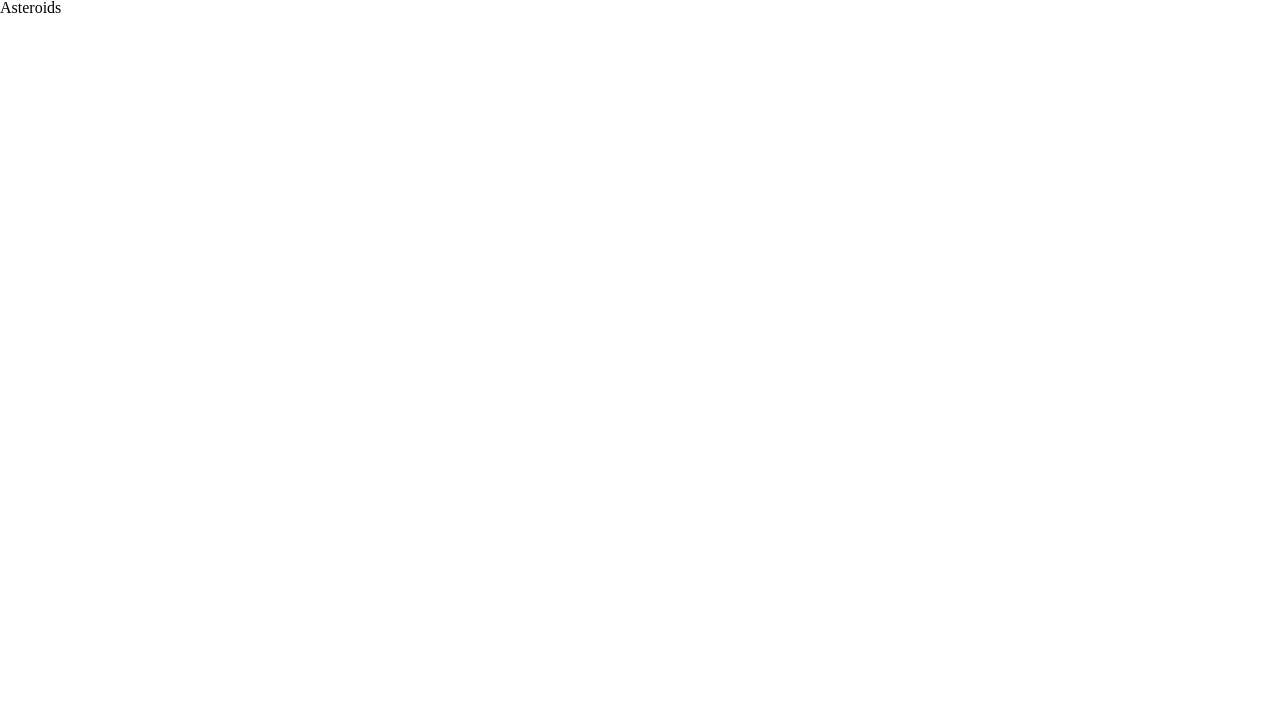
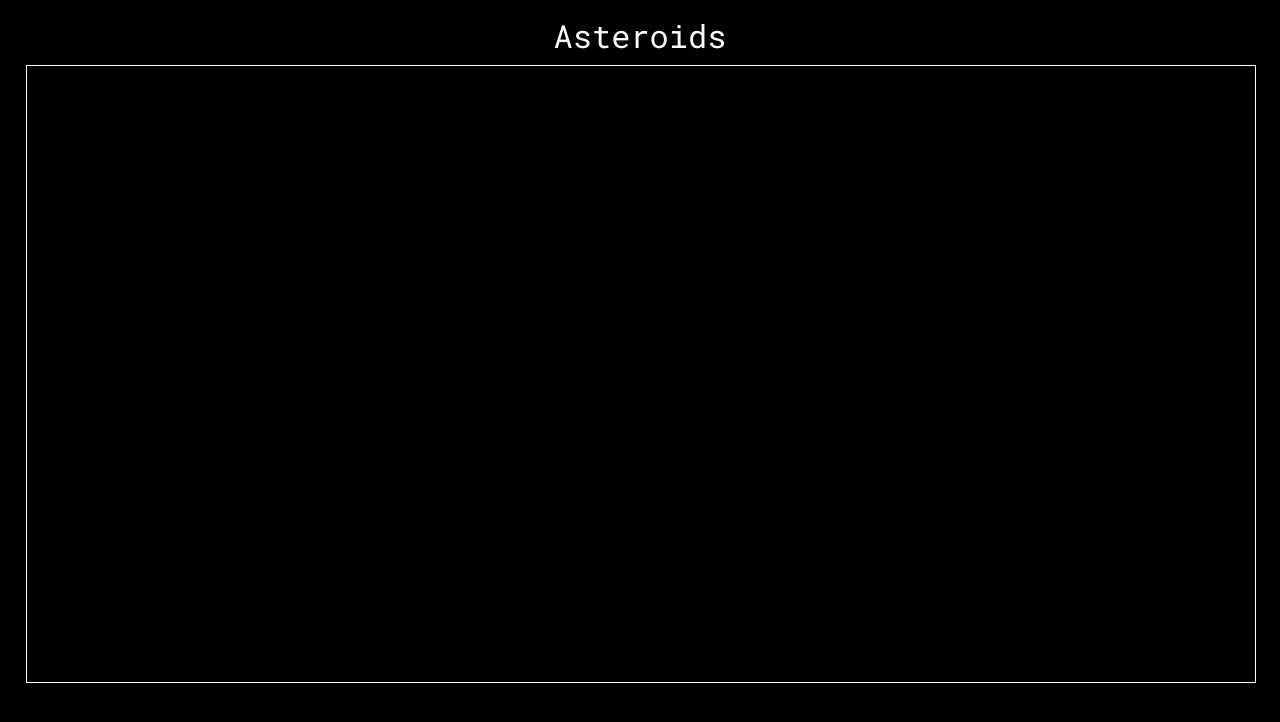
Before and after one commit to ITYL-dev/ITYL-dev.github.io, a website: page index.html in a window 1280 px wide. Drawn offline with Linux system fonts and the light colour scheme.

Commit message:
style tinkering

```diff
--- a/css/style.css
+++ b/css/style.css
@@ -0,0 +1,27 @@
+body {
+    font-family: "Roboto Mono", sans-serif;
+    background-color: black;
+    padding-top: 1vh;
+    padding-bottom: 2vh;
+    padding-left: 2vw;
+    padding-right: 2vw;
+}
+
+#asteroids {
+    border: 1px solid white;
+    width: 96vw;
+    height: 77vh;
+}
+
+header {
+    display: flex;
+    justify-content: space-around;
+    padding: 1%;
+}
+
+header .header {
+    flex: 1;
+    font-size: xx-large;
+    text-align: center;
+    color: white;
+}
--- a/index.html
+++ b/index.html
@@ -4,17 +4,21 @@
     <meta charset="UTF-8">
     <meta name="viewport" content="width=device-width, initial-scale=1.0">
     <title>ITYL-dev</title>
+	<link rel="stylesheet" href="https://fonts.googleapis.com/css?family=Roboto Mono">
     <link rel="stylesheet" href="./css/reset.css">
     <link rel="stylesheet" href="./css/style.css">
     <link rel="icon" href="./images/favicon.ico" type="image/x-icon">
   </head>
   <body>
     <header>
-		<h1>Asteroids</h1>
+		<h1 class="header">Asteroids</h1>
     </header>
     <main>
-    	<canvas></canvas>
+		<canvas id="asteroids"></canvas>
     </main>
+	<footer>
+
+	</footer>
 	<script src="./js/index.js"></script>
   </body>
 </html>
```
